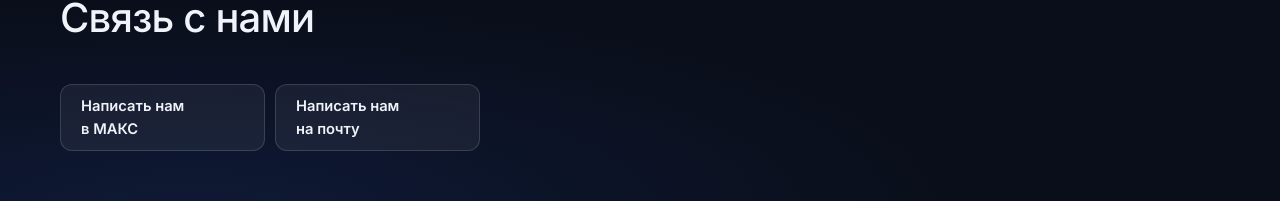
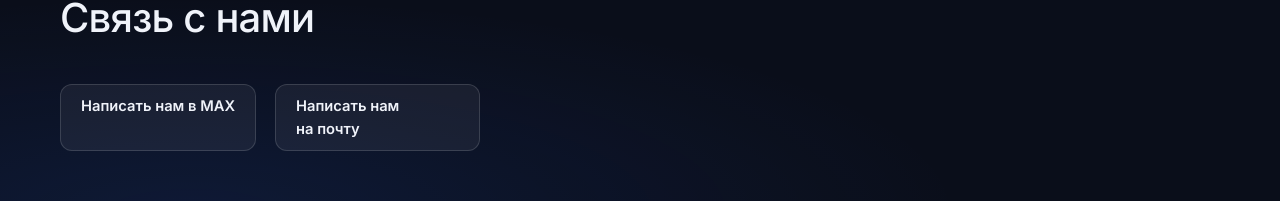
Before and after one commit to InsafVibeCOde/zamantorg, a website: page index.html in a window 1280 px wide. Shown: the part 2158-2359 px from the top of the page. Drawn offline with Linux system fonts and the light colour scheme.

Commit message:
Кнопка связи: МАКС -> MAX

```diff
--- a/index.html
+++ b/index.html
@@ -184,7 +184,7 @@
       <div class="request__inner container">
         <h2 class="section-title">Связь с нами</h2>
         <div class="request__actions">
-          <span class="button request__button">Написать нам в&nbsp;МАКС</span>
+          <span class="button request__button">Написать нам в&nbsp;MAX</span>
           <a class="button request__button" href="https://e.mail.ru/compose/?to=zamantorgkzn@mail.ru&subject=Сообщение с сайта" target="_blank" rel="noopener">Написать нам на&nbsp;почту</a>
         </div>
       </div>
```
